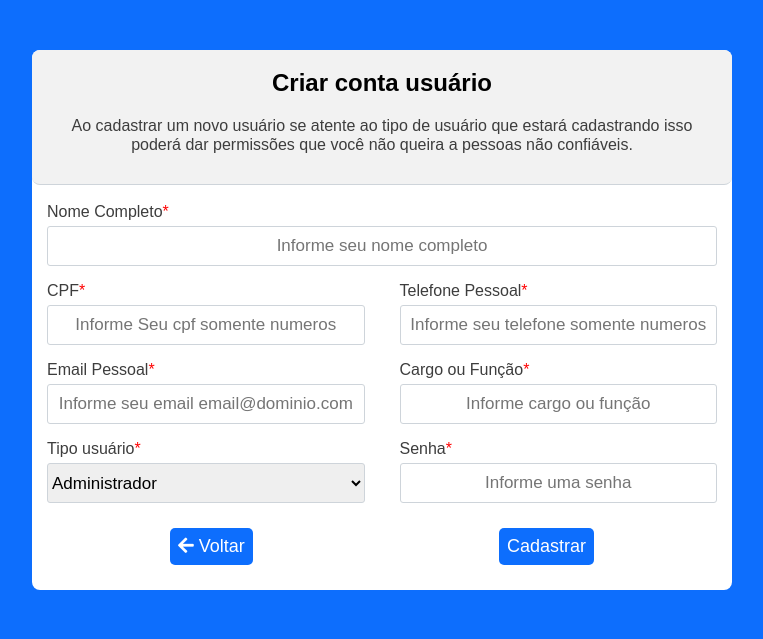
After one commit to Samuel-Amaro/Projeto-TCC, a PHP site: page /App/view/FormUsuario.html in a window 1280 px wide. The commit adds this page. Shown: the top 639 px of the page, without its empty margins (258-1021 px from the left). Run offline with PHP 8.4, Linux system fonts and the light colour scheme.

Commit message:
Add formulario de cadastro de usuario, junto com mascaras de formação de telefone e cpf, em um script JS

```diff
--- /dev/null
+++ b/App/view/FormUsuario.html
@@ -0,0 +1,69 @@
+<!DOCTYPE html>
+<html lang="pt-br">
+<head>
+    <meta charset="UTF-8">
+    <meta http-equiv="X-UA-Compatible" content="IE=edge">
+    <meta name="viewport" content="width=device-width, initial-scale=1.0">
+    <title>Formulário de cadastro do usuário</title>
+    <link rel="stylesheet" href="../../Public/css/estilo_form_usuario.css">
+    <link rel="stylesheet" href="https://use.fontawesome.com/releases/v5.15.4/css/all.css" integrity="sha384-DyZ88mC6Up2uqS4h/KRgHuoeGwBcD4Ng9SiP4dIRy0EXTlnuz47vAwmeGwVChigm" crossorigin="anonymous">
+    <script type="text/javascript" src="../../Public/scripts/jquery-1.2.6.pack.js"></script>
+    <script type="text/javascript" src="../../Public/scripts/jquery.maskedinput-1.1.4.pack.js"></script>
+</head>
+<body>
+    <main class="content">
+        <div class="flex-container">
+            <header class="conteiner-description">
+                <div class="conteiner-h2">
+                    <h2>Criar conta usuário</h2>
+                </div>
+                <div class="conteiner-p">
+                    <p>Ao cadastrar um novo usuário se atente ao tipo de usuário que estará cadastrando isso poderá dar permissões que você não queira a pessoas não confiáveis.</p>
+                </div>
+            </header>
+            <form action="" method="post" name="form_login" id="form_login" title="Formulario de cadastro de um novo usuario">
+                <div class="container-row-not-flex">
+                    <label for="nome" id="labels">Nome Completo</label>
+                    <input type="text" name="nome" id="nome" title="Informe seu nome completo" required placeholder="Informe seu nome completo">
+                </div>
+                <div class="linha-grupo-label">
+                    <label for="cpf" class="labels-flex-group-1">CPF</label>
+                    <label for="celular" class="labels-flex-group-1">Telefone Pessoal</label>
+                </div>
+                <div class="linha-grupo-inputs">
+                    <input type="text" name="cpf" id="cpf" class="primeiro-input" title="Informe somente os numeros de seu cpf" required placeholder="Informe Seu cpf somente numeros">
+                    <input type="text" name="telefone" id="telefone" class="segundo-input" required title="Informe somente os numeros de seu telefone, incluindo DD" placeholder="Informe seu telefone somente numeros" maxlength="15">
+                </div>
+                <div class="linha-grupo-label">
+                    <label for="email" id="labels-flex">Email Pessoal</label>
+                    <label for="cargo" id="labels-flex">Cargo ou Função</label>
+                </div>
+                <div class="linha-grupo-inputs">
+                    <input type="email" name="email" id="email" class="primeiro-input" title="Informe seu email pessoal por favor" required placeholder="Informe seu email email@dominio.com">
+                    <input type="text" name="cargo" id="cargo" class="segundo-input" title="Informe o cargo ou função que você exerce dentro da instituição" required placeholder="Informe cargo ou função">
+                </div>
+                <div class="linha-grupo-label">
+                    <label for="tipo" id="labels-flex">Tipo usuário</label>
+                    <label for="senha" id="labels-flex">Senha</label>
+                </div>
+                <div class="linha-grupo-inputs">
+                    <select name="tipo" id="tipo" required title="Escolha o tipo de perfil de usuário que satisfará o objetivo do usuário em utilizar o sistema, lembre-se de acordo com o tipo de usuário existem funcionalidades no sistema que certos perfis não poderão utilizar.
+                    " class="primeiro-input">
+                        <option value="adm">Administrador</option>
+                        <option value="comun">Comun</option>
+                    </select>
+                    <input type="password" name="senha" id="senha" required title="Informe uma senha válida entre 6 a 12 caracteres válidos." class="segundo-input" placeholder="Informe uma senha" minlength="6" maxlength="12">
+                </div>
+                <div class="conteiner-buttons">
+                    <a href="#" id="link"> <i class="fas fa-arrow-left"></i> Voltar</a>
+                    <input type="submit" value="Cadastrar" id="button">
+                </div>
+            </form>
+        </div>
+    </main>
+    <footer>
+
+    </footer>
+    <script src="../../Public/scripts/form-usuario.js"></script>
+</body>
+</html>
--- /dev/null
+++ b/Public/css/estilo_form_usuario.css
@@ -0,0 +1,273 @@
+*{
+    box-sizing: border-box;
+    margin: 0;
+    padding: 0;
+}
+
+@import url('https://fonts.googleapis.com/css2?family=Noto+Sans+JP:wght@100;300;400;500;700;900&display=swap');
+
+:root{
+    --cor_01: #f2f2f2;
+    --cor_02: #0d6efd;
+    --cor_03: #ced4da;
+    --cor_04: #fff;
+    --cor_05: #3D3D3D;
+}
+body{
+    font-family: 'Noto Sans JP', sans-serif;
+    background-color: var(--cor_02);
+}
+div.flex-container{
+    background-color: white;
+    margin-top: 50px;
+    display: flex;
+    flex-direction: column;
+    margin-left: auto;
+    margin-right: auto;
+    width: 700px;
+    border-radius: 8px;
+    margin-bottom: 50px;
+}
+header.conteiner-description{
+    background-color: var(--cor_01);
+    padding-top: 15px;
+    padding-right: 15px;
+    padding-bottom: 15px;
+    padding-left: 15px;
+    border-bottom: 0.5px solid var(--cor_03);
+    border-radius: 8px;
+}
+div.conteiner-h2{
+    text-align: center;
+    line-height: 1.5;
+    margin-bottom: 15px;
+}
+div.conteiner-p{
+    text-align: center;
+    line-height: 1.2;
+    margin-bottom: 15px;
+}
+div.conteiner-p p{
+    font-weight: 100;
+    color: var(--cor_05);
+}
+form#form_login{
+    margin-top: 15px;
+    margin-right: 15px;
+    margin-bottom: 25px;
+    margin-left: 15px;
+}
+div.container-row-not-flex{
+    margin-bottom: 13px;
+}
+label#labels{
+    display: block;
+    font-size: 16px;
+    padding-top: 3px;
+    padding-right: 3px;
+    padding-bottom: 3px;
+    padding-left: 0px;
+    margin-bottom: 2px;
+    color: var(--cor_05);
+    /*
+    border-top: 1px;
+    border-bottom: 1px;
+    border-left: 1px;
+    border-right: 1px;
+    border-style: solid;
+    border-color: var(--cor_03);
+    */
+}
+label#labels::after{
+    content: "*";
+    color: red;
+}
+input[type="text"]#nome{
+    display: block;
+    width: 100%;
+    height: 40px;
+    border-top: 1px;
+    border-bottom: 1px;
+    border-left: 1px;
+    border-right: 1px;
+    border-style: solid;
+    border-color: var(--cor_03);
+    border-radius: 3px;
+    font-size: 17px;
+    font-weight: 100;
+    text-align: center;
+}
+input[type="text"]#nome:focus{
+    outline: 0;
+    border-color: #86b7fe;
+    box-shadow: 0 0 0 0.25rem rgb(13 110 253/25%)
+}
+
+/*******************ESTILIZANDO O PRIMEIRO GRUPO FLEX COM LABELS E INPUTS DE CPF E TELEFONE PESSOAL *******************/
+
+div.linha-grupo-inputs{
+    display: flex;
+    margin-bottom: 13px;
+}
+div.linha-grupo-label{
+    display: flex;
+}
+div.linha-grupo-label label:first-child{
+    font-size: 16px;
+    padding-top: 3px;
+    padding-right: 3px;
+    padding-bottom: 3px;
+    padding-left: 0px;
+    margin-bottom: 2px;
+    margin-right: 35px;
+    flex: 50%;
+    color: var(--cor_05);
+}
+div.linha-grupo-label label:last-child{
+    font-size: 16px;
+    padding-top: 3px;
+    padding-right: 3px;
+    padding-bottom: 3px;
+    padding-left: 0px;
+    margin-bottom: 2px;
+    flex: 50%;
+    color: var(--cor_05);
+}
+div.linha-grupo-label label::after{
+    content: "*";
+    color: red;
+}
+/*:first-child*/
+div.linha-grupo-inputs input:first-child{
+    flex: 50%;
+    margin-right: 35px;
+    height: 40px;
+    border-top: 1px;
+    border-bottom: 1px;
+    border-left: 1px;
+    border-right: 1px;
+    border-style: solid;
+    border-color: var(--cor_03);
+    border-radius: 3px;
+    font-size: 17px;
+    font-weight: 100;
+    text-align: center;
+}
+/*:last-child*/
+div.linha-grupo-inputs input:last-child{
+    flex: 50%;
+    height: 40px;
+    border-top: 1px;
+    border-bottom: 1px;
+    border-left: 1px;
+    border-right: 1px;
+    border-style: solid;
+    border-color: var(--cor_03);
+    border-radius: 3px;
+    font-size: 17px;
+    font-weight: 100;
+    text-align: center;
+}
+/*:first-child*/
+div.linha-grupo-inputs select:first-child{
+    flex: 50%;
+    margin-right: 35px;
+    height: 40px;
+    border-top: 1px;
+    border-bottom: 1px;
+    border-left: 1px;
+    border-right: 1px;
+    border-style: solid;
+    border-color: var(--cor_03);
+    border-radius: 3px;
+    font-size: 17px;
+    font-weight: 100;
+}
+
+div.linha-grupo-inputs input:focus, select:focus{
+    outline: 0;
+    border-color: #86b7fe;
+    box-shadow: 0 0 0 0.25rem rgb(13 110 253/25%)
+}
+
+/*****************SUBMIT**********************/
+div.conteiner-buttons{
+    margin-top: 25px;
+    display: flex;
+    justify-content: space-around;
+    align-items: center;
+}
+#button{
+    background-color: var(--cor_02);
+    padding-top: 8px;
+    padding-bottom: 8px;
+    padding-left: 8px;
+    padding-right: 8px;
+    font-size: 18px;
+    font-weight: 100;
+    color: var(--cor_04);
+    border: none;
+    border-radius: 5px;
+    cursor: pointer;
+}
+#link{
+    background-color: var(--cor_02);
+    padding-top: 8px;
+    padding-bottom: 8px;
+    padding-left: 8px;
+    padding-right: 8px;
+    font-size: 18px;
+    font-weight: 100;
+    color: var(--cor_04);
+    border: none;
+    border-radius: 5px;
+    text-decoration: none;
+}
+#button:hover{
+    background-color: var(--cor_04);
+    color: var(--cor_05);
+    border-top: 1px;
+    border-right: 1px;
+    border-bottom: 1px;
+    border-left: 1px;
+    border-color: var(--cor_05);
+    border-style: solid;
+    transition-property: all;
+    transition-duration: 0.3s;
+    transition-timing-function: ease;
+}
+#link:hover{
+    background-color: var(--cor_04);
+    color: var(--cor_05);
+    border-top: 1px;
+    border-right: 1px;
+    border-bottom: 1px;
+    border-left: 1px;
+    border-color: var(--cor_05);
+    border-style: solid;
+    transition-property: all;
+    transition-duration: 0.3s;
+    transition-timing-function: ease;
+}
+
+
+/********************MEDIA QUERY RESPONSIVIDADE************************************************/
+@media screen and (max-width: 700px) {
+    div.flex-container{
+        width: 100%;
+    }
+}
+@media screen and (max-width: 600px) {
+    div.linha-grupo-inputs  input, select{
+        width: 100%;
+        margin-bottom: 13px;
+    }
+    div.linha-grupo-label, label#labels{
+        display: none;
+    }
+    div.linha-grupo-inputs{
+        margin-bottom: 0;
+        flex-direction: column;
+        height: 105px;
+    }
+}
--- a/Public/css/estilo_login.css
+++ b/Public/css/estilo_login.css
@@ -141,7 +141,7 @@ input[type="submit"]:hover{
     box-shadow: 0 4px 8px 0 rgba(0,0,0,0.2), 0 6px 20px 0 rgba(0, 0, 0, 0.19);
     transition-property: all;
     transition-duration: 0.3s;
-    transition-timing-function: linear;
+    transition-timing-function: ease;
 }
 
 div.cleared{
--- /dev/null
+++ b/Public/scripts/form-usuario.js
@@ -0,0 +1,30 @@
+$(document).ready(function(){
+    $("#cpf").mask("999.999.999-99");
+});
+
+/* Máscaras ER */
+function mascara(o,f){
+    v_obj=o
+    v_fun=f
+    setTimeout("execmascara()",1)
+}
+
+function execmascara(){
+    v_obj.value=v_fun(v_obj.value)
+}
+
+function mtel(v){
+    v=v.replace(/\D/g,""); //Remove tudo o que não é dígito
+    v=v.replace(/^(\d{2})(\d)/g,"($1) $2"); //Coloca parênteses em volta dos dois primeiros dígitos
+    v=v.replace(/(\d)(\d{4})$/,"$1-$2"); //Coloca hífen entre o quarto e o quinto dígitos
+    return v;
+}
+function id( el ){
+	return document.getElementById( el );
+}
+
+window.onload = function(){
+	id('telefone').onkeyup = function(){
+		mascara( this, mtel );
+	}
+}
```
